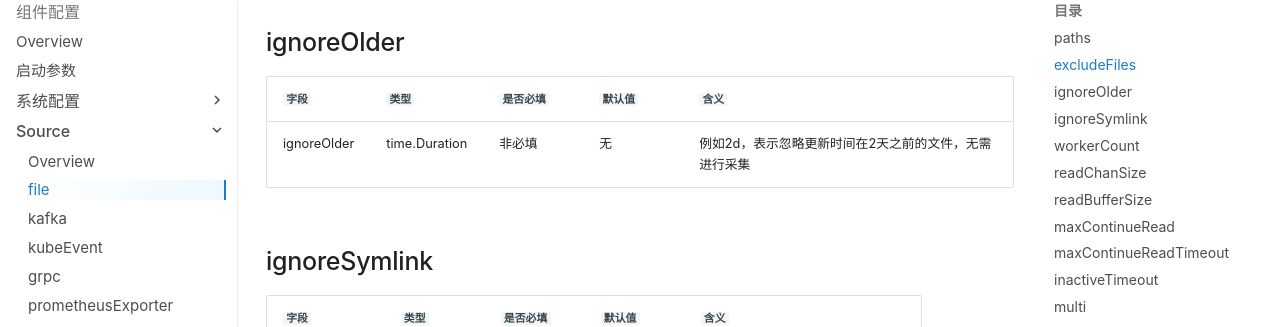
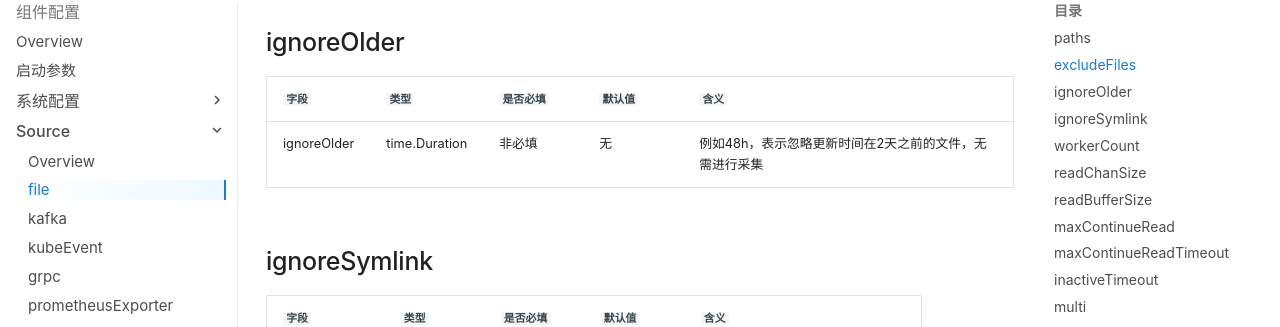
Before and after one commit to loggie-io/docs, an MkDocs documentation site: the page built from docs/reference/pipelines/source/file.md, in a window 1280 px wide and 900 px high, scrolled down 694 px. Shown: the part 124-451 px from the top of the window. Built offline with MkDocs 1.6.1 and Material for MkDocs 9.7.7, drawn with Linux system fonts in a browser that asks for light colours; some web fonts are replaced; comment, search, counter and statistics services are not loaded.

Commit message:
Fix: 2d to 48h since we cannot convert d to time.Duration in yaml (#36)

```diff
--- a/docs/reference/pipelines/source/file.md
+++ b/docs/reference/pipelines/source/file.md
@@ -26,7 +26,7 @@ file source用于日志采集。
 
 | `字段`      | `类型`        | `是否必填` | `默认值` | `含义`                                                |
 | ----------- | ------------- | ---------- | -------- | ----------------------------------------------------- |
-| ignoreOlder | time.Duration | 非必填     | 无       | 例如2d，表示忽略更新时间在2天之前的文件，无需进行采集 |
+| ignoreOlder | time.Duration | 非必填     | 无       | 例如48h，表示忽略更新时间在2天之前的文件，无需进行采集 |
 
 ## ignoreSymlink
 
```
